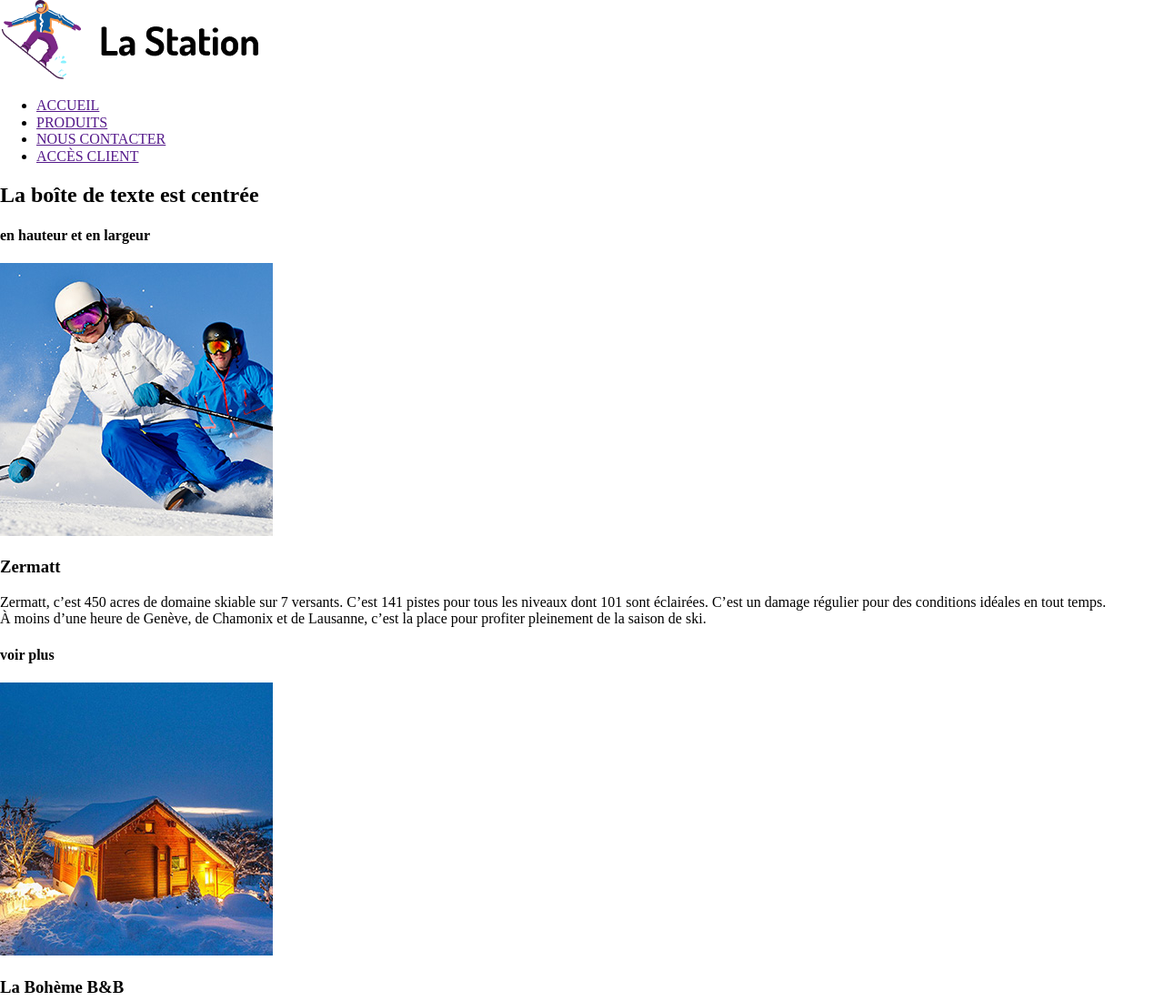
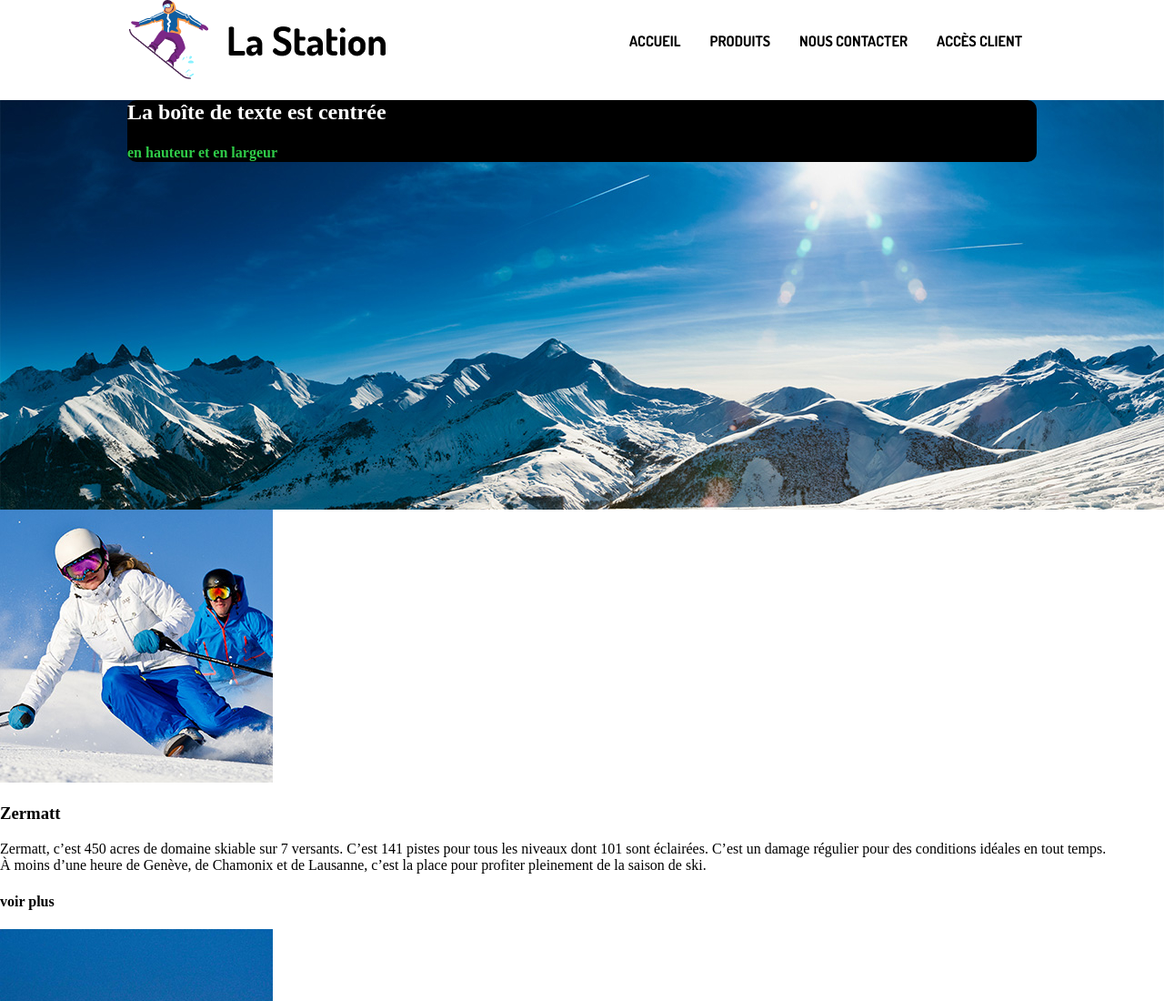
Before and after one commit to TheClutchPowers/Dervieux_Guillaume_LaStation, a plain HTML site: page index.html in a window 1280 px wide. Shown: the top 1100 px of the page at 91% size. Drawn offline with Linux system fonts and the light colour scheme.

Commit message:
nav finit avec css

```diff
--- a/css/styles.css
+++ b/css/styles.css
@@ -0,0 +1,70 @@
+/*-----------------------------------------------------------------------------------------
+base
+-----------------------------------------------------------------------------------------*/
+html {
+  box-sizing: border-box;
+}
+
+*,
+*:before,
+*:after {
+  box-sizing: inherit;
+}
+
+/*-----------------------------------------------------------------------------------------
+generique
+-----------------------------------------------------------------------------------------*/
+.wrapper {
+  max-width: 1000px;
+  margin: 0 auto;
+}
+header {
+  font-family: dosis, sans-serif;
+  font-weight: bold;
+  font-size: 16px;
+}
+ul {
+  padding-left: 0;
+}
+/*-----------------------------------------------------------------------------------------
+component
+-----------------------------------------------------------------------------------------*/
+header .wrapper {
+  display: flex;
+  justify-content: space-between;
+  align-items: center;
+}
+nav ul {
+  display: flex;
+  list-style-type: none;
+  justify-content: end;
+}
+header img {
+  align-items: center;
+}
+nav a {
+  color: black;
+  text-decoration: none;
+  padding: 8px 16px;
+}
+nav a:hover {
+  color: white;
+  background-color: #0e5ea1;
+  border-radius: 5px;
+}
+.hero {
+  background-image: url(../images/SECTIONHERO.jpg);
+  background-repeat: no-repeat;
+  height: 450px;
+  background-position: center;
+}
+.boite {
+  background-color: black;
+  border-radius: 10px;
+}
+.boite h2 {
+  color: white;
+}
+.boite h4 {
+  color: #2fcb48;
+}
--- a/index.html
+++ b/index.html
@@ -18,18 +18,21 @@
     <header>
       <div class="wrapper">
         <a href=""><img src="images/logo.png" alt="logo" /></a>
-        <ul>
-          <li><a href="">ACCUEIL</a></li>
-          <li><a href="">PRODUITS</a></li>
-          <li><a href="">NOUS CONTACTER</a></li>
-          <li><a href="">ACCÈS CLIENT</a></li>
-        </ul>
+
+        <nav>
+          <ul class="nav">
+            <li><a href="">ACCUEIL</a></li>
+            <li><a href="">PRODUITS</a></li>
+            <li><a href="">NOUS CONTACTER</a></li>
+            <li><a href="">ACCÈS CLIENT</a></li>
+          </ul>
+        </nav>
       </div>
     </header>
 
     <section class="hero">
       <div class="wrapper">
-        <div class="hero">
+        <div class="boite">
           <h2>La boîte de texte est centrée</h2>
           <h4>en hauteur et en largeur</h4>
         </div>
```
